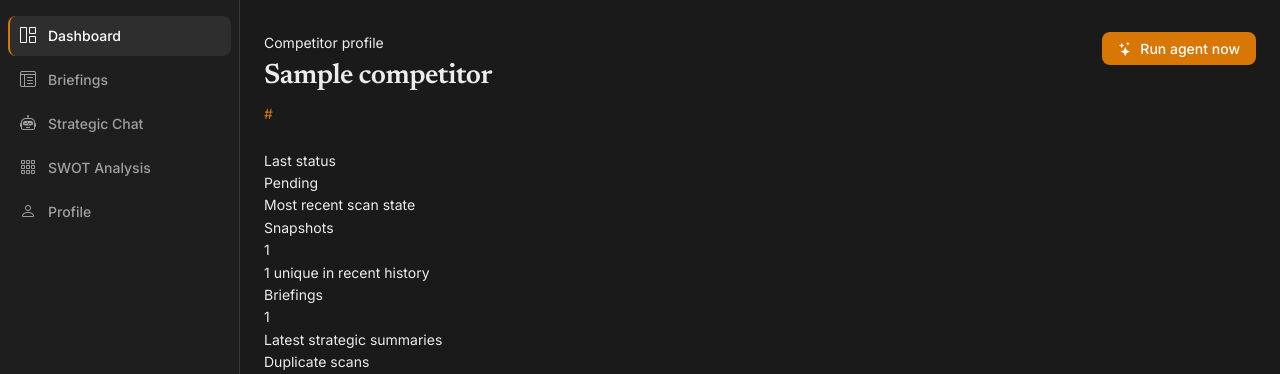
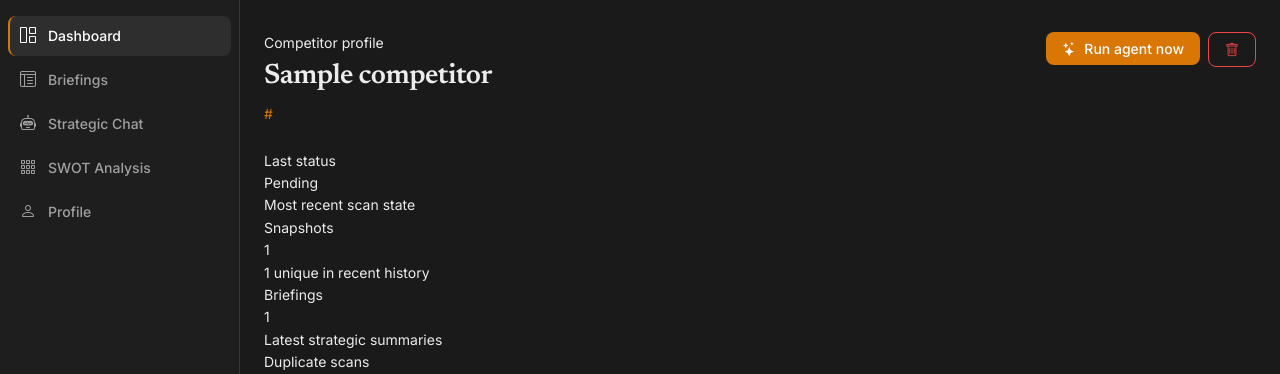
Before and after one commit to ultronop592/Intel_Agentic-System, a Django app: page /competitors/1/ in a window 1280 px wide. Shown: the part 56-430 px from the top of the page. Run offline with Django 4.2, Linux system fonts and the light colour scheme; a user stored in the database is signed in; tables that the repository leaves empty hold one stand-in row (values such as "Sample post"); parts of the project's set-up code (start-up, migrations or seed data) failed here and were passed over.

Commit message:
adde new files

```diff
--- a/competitors/templates/competitors/dashboard.html
+++ b/competitors/templates/competitors/dashboard.html
@@ -333,6 +333,10 @@
                         </form>
                         <a href="{% url 'competitors:detail' competitor.pk %}" class="btn btn-secondary">Meta</a>
                         <a href="{% url 'briefings:list' %}?competitor={{ competitor.pk }}" class="btn btn-secondary">Briefings</a>
+                        <form method="post" action="{% url 'competitors:delete' competitor.pk %}" style="margin:0;" onsubmit="return confirm('Are you sure you want to delete this competitor? All briefings and snapshots will be permanently deleted.');">
+                            {% csrf_token %}
+                            <button class="btn btn-danger" type="submit" title="Delete Competitor"><i class="bi bi-trash"></i></button>
+                        </form>
                     </div>
                 </div>
             </div>
--- a/competitors/templates/competitors/detail.html
+++ b/competitors/templates/competitors/detail.html
@@ -7,10 +7,16 @@
         <h1 class="display-6 fw-bold mb-1">{{ competitor.name }}</h1>
         <a class="text-secondary" href="{{ competitor.url }}" target="_blank" rel="noopener">{{ competitor.url }}</a>
     </div>
-    <form method="post" action="{% url 'agent:run' competitor.pk %}">
-        {% csrf_token %}
-        <button class="btn btn-primary" type="submit"><i class="bi bi-stars me-1"></i>Run agent now</button>
-    </form>
+    <div style="display: flex; gap: 8px;">
+        <form method="post" action="{% url 'agent:run' competitor.pk %}" style="margin:0;">
+            {% csrf_token %}
+            <button class="btn btn-primary" type="submit"><i class="bi bi-stars me-1"></i>Run agent now</button>
+        </form>
+        <form method="post" action="{% url 'competitors:delete' competitor.pk %}" style="margin:0;" onsubmit="return confirm('Are you sure you want to delete this competitor? All briefings and snapshots will be permanently deleted.');">
+            {% csrf_token %}
+            <button class="btn btn-danger" type="submit" title="Delete Competitor"><i class="bi bi-trash"></i></button>
+        </form>
+    </div>
 </div>
 
 <div class="row g-3 mb-4">
--- a/config/settings/production.py
+++ b/config/settings/production.py
@@ -24,3 +24,4 @@ if DATABASE_URL:
     }
 
 CELERY_BROKER_CONNECTION_RETRY_ON_STARTUP = True
+CELERY_TASK_ALWAYS_EAGER = True
```
